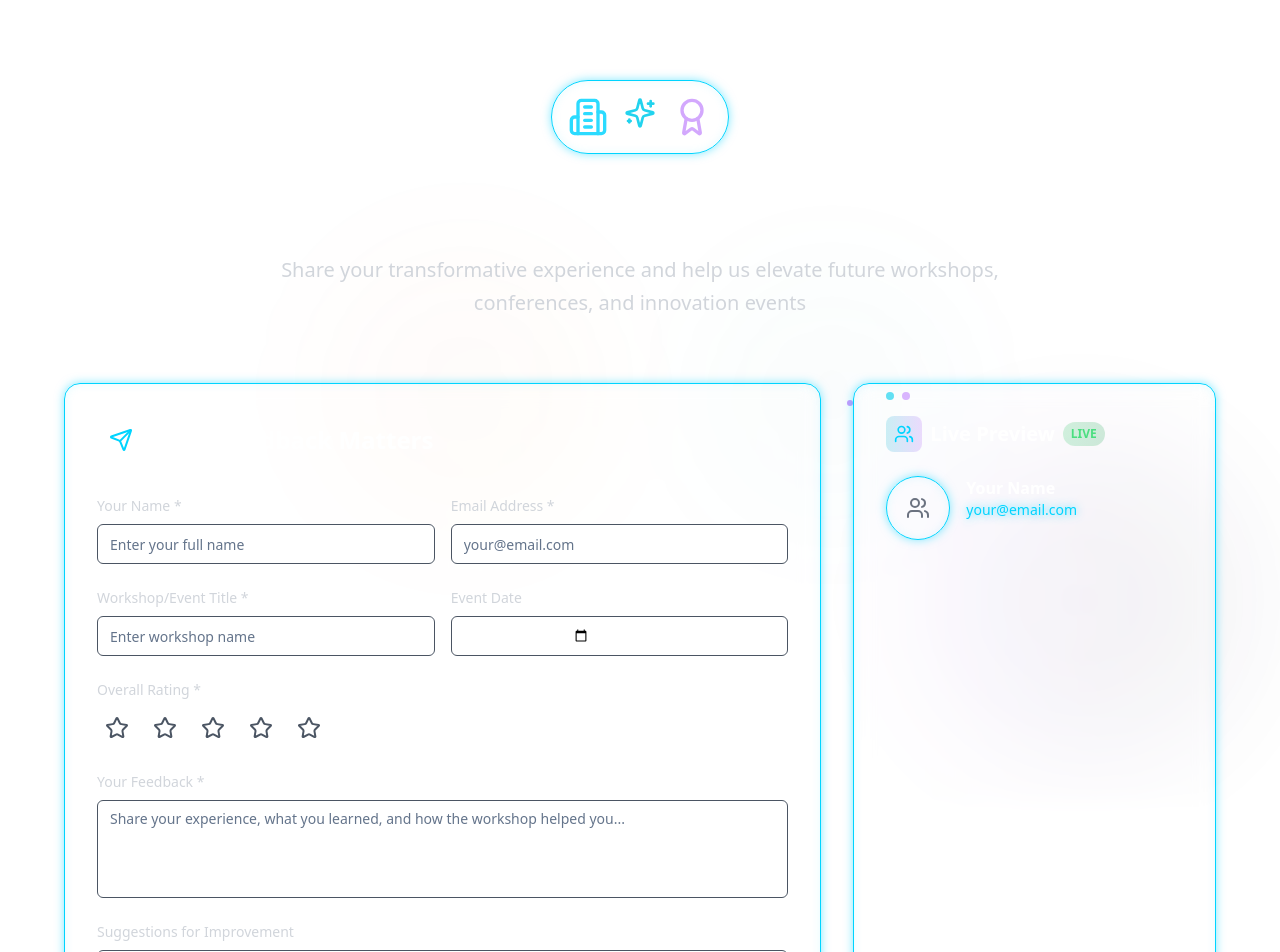
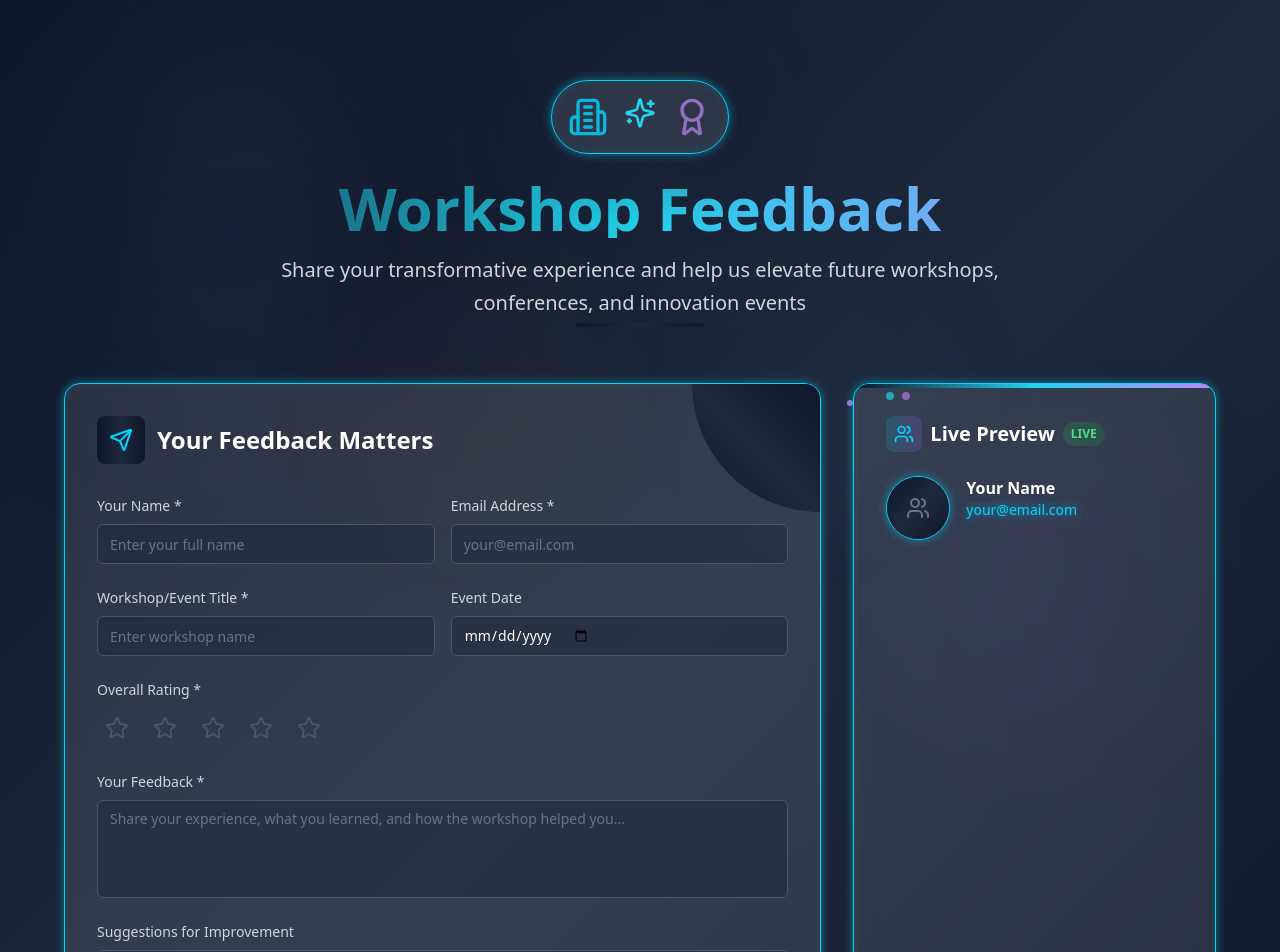
Before and after one commit to syedmusthaqP/synopsyne-stellar-forge-v3, a React (Vite) app: page /workshop-feedback in a window 1280 px wide. Shown: the top 952 px of the page. Built offline with nearby package versions, Linux system fonts and the light colour scheme.

Commit message:
Fix workshop analytics integration

```diff
--- a/src/pages/CMS.tsx
+++ b/src/pages/CMS.tsx
@@ -3,7 +3,7 @@ import React, { useState, useEffect } from 'react';
 import { useNavigate } from 'react-router-dom';
 import { Brain, LogOut, Plus, Edit2, Trash2, Upload, Image as ImageIcon, Home, Users, Settings, FileText } from 'lucide-react';
 import TestimonialAdmin from '../components/TestimonialAdmin';
-import WorkshopAnalytics from '../components/WorkshopAnalytics';
+
 import FeedbackAdmin from '../components/FeedbackAdmin';
 
 const CMS = () => {
@@ -375,8 +375,6 @@ const CMS = () => {
       case 'pending-testimonials':
         return <TestimonialAdmin />;
 
-      case 'workshop-analytics':
-        return <WorkshopAnalytics />;
 
       case 'feedback-admin':
         return <FeedbackAdmin />;
@@ -618,7 +616,6 @@ const CMS = () => {
                 { id: 'contacts', label: 'Contact Submissions', icon: Users },
                 { id: 'testimonials', label: 'Testimonials', icon: Users },
                 { id: 'pending-testimonials', label: 'Pending Testimonials', icon: FileText },
-                { id: 'workshop-analytics', label: 'Workshop Analytics', icon: Settings },
                 { id: 'feedback-admin', label: 'Feedback Management', icon: FileText },
                 { id: 'hero', label: 'Hero Section', icon: Home },
                 { id: 'photos', label: 'Photos', icon: ImageIcon },
--- a/src/pages/WorkshopFeedback.tsx
+++ b/src/pages/WorkshopFeedback.tsx
@@ -142,7 +142,10 @@ const WorkshopFeedback = () => {
   };
 
   return (
-    <div className="min-h-screen bg-gradient-to-br from-dark via-dark/95 to-dark text-white overflow-hidden">
+    <div className="min-h-screen bg-gradient-to-br from-slate-900 via-slate-800 to-slate-900 text-white overflow-hidden"
+         style={{
+           background: 'linear-gradient(135deg, #0f172a 0%, #1e293b 50%, #0f172a 100%)'
+         }}>
       {/* Enhanced Decorative background */}
       <div className="fixed inset-0 overflow-hidden pointer-events-none">
         <div className="absolute top-10 left-10 w-96 h-96 bg-gradient-to-r from-neon/10 to-cyan-500/10 rounded-full blur-3xl animate-pulse"></div>
@@ -203,7 +206,7 @@ const WorkshopFeedback = () => {
                       value={formData.participantName}
                       onChange={(e) => handleInputChange('participantName', e.target.value)}
                       placeholder="Enter your full name"
-                      className="bg-dark/50 border-gray-600 text-white"
+                      className="bg-slate-800/50 border-gray-600 text-white focus:border-cyan-400"
                     />
                   </div>
                   <div>
@@ -215,7 +218,7 @@ const WorkshopFeedback = () => {
                       value={formData.email}
                       onChange={(e) => handleInputChange('email', e.target.value)}
                       placeholder="your@email.com"
-                      className="bg-dark/50 border-gray-600 text-white"
+                      className="bg-slate-800/50 border-gray-600 text-white focus:border-cyan-400"
                     />
                   </div>
                 </div>
@@ -229,7 +232,7 @@ const WorkshopFeedback = () => {
                       value={formData.workshopTitle}
                       onChange={(e) => handleInputChange('workshopTitle', e.target.value)}
                       placeholder="Enter workshop name"
-                      className="bg-dark/50 border-gray-600 text-white"
+                      className="bg-slate-800/50 border-gray-600 text-white focus:border-cyan-400"
                     />
                   </div>
                   <div>
@@ -240,7 +243,7 @@ const WorkshopFeedback = () => {
                       type="date"
                       value={formData.workshopDate}
                       onChange={(e) => handleInputChange('workshopDate', e.target.value)}
-                      className="bg-dark/50 border-gray-600 text-white"
+                      className="bg-slate-800/50 border-gray-600 text-white focus:border-cyan-400"
                     />
                   </div>
                 </div>
@@ -276,7 +279,7 @@ const WorkshopFeedback = () => {
                     onChange={(e) => handleInputChange('feedback', e.target.value)}
                     placeholder="Share your experience, what you learned, and how the workshop helped you..."
                     rows={4}
-                    className="bg-dark/50 border-gray-600 text-white resize-none"
+                    className="bg-slate-800/50 border-gray-600 text-white resize-none focus:border-cyan-400"
                   />
                 </div>
 
@@ -289,7 +292,7 @@ const WorkshopFeedback = () => {
                     onChange={(e) => handleInputChange('suggestions', e.target.value)}
                     placeholder="Any suggestions to make future workshops even better..."
                     rows={3}
-                    className="bg-dark/50 border-gray-600 text-white resize-none"
+                    className="bg-slate-800/50 border-gray-600 text-white resize-none focus:border-cyan-400"
                   />
                 </div>
 
```
